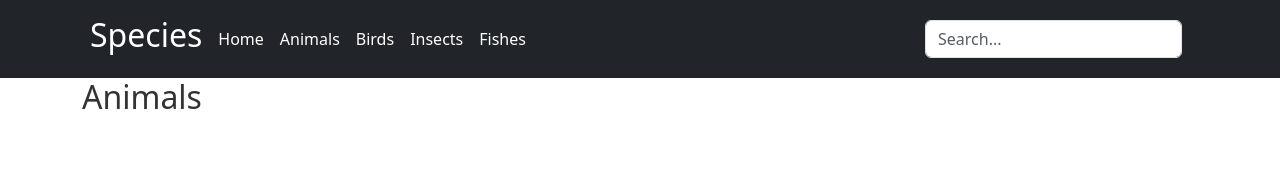
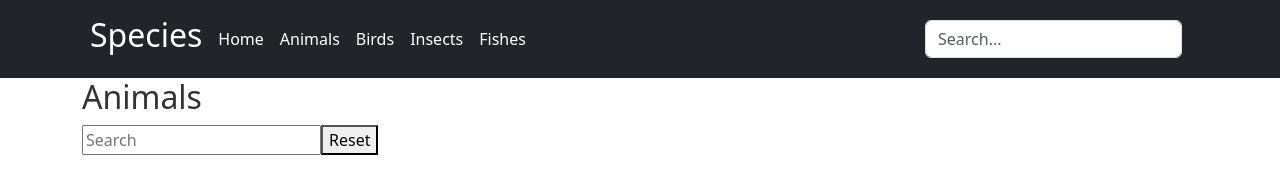
Before and after one commit to the-sankari/species, a React (Vite) app: page /animals in a window 1280 px wide. Shown: the top 185 px of the page. Built offline with nearby package versions, Linux system fonts and the light colour scheme.

Commit message:
Update on search functionality

```diff
--- a/src/routes/CategoryPage.jsx
+++ b/src/routes/CategoryPage.jsx
@@ -1,17 +1,39 @@
-/* eslint-disable react/prop-types */
-import { useParams } from "react-router-dom";
+import { useLocation, useParams } from "react-router-dom";
+import PropTypes from "prop-types";
 import Card from "../components/Card";
+import { useEffect, useState } from "react";
 
 function CategoryPage({ removeCard, removeLike, addLike, ...rest }) {
   const { category } = useParams();
-  const categoryItems = rest[category];
+  const location = useLocation();
+  const [search, setSearch] = useState("");
+  const categoryItems = rest[category] || [];
+
+  useEffect(() => {
+    setSearch("");
+  }, [location]);
+
+  const handleSearch = (e) => {
+    setSearch(e.target.value);
+  };
+
+  const filteredItems = categoryItems.filter((element) =>
+    element.name.toLowerCase().includes(search.toLowerCase())
+  );
 
   return (
     <>
       <h2 className="cat-name">{category}</h2>
+      <input
+        className="search"
+        type="text"
+        placeholder="Search"
+        value={search}
+        onChange={handleSearch}
+      />
+      <button onClick={() => setSearch("")}>Reset</button>
       <div className="card-container">
-        {categoryItems.map((item) => {
-          return (
+        {filteredItems.map((item) => (
           <Card
             key={item.name}
             name={item.name}
@@ -20,11 +42,17 @@ function CategoryPage({ removeCard, removeLike, addLike, ...rest }) {
             addLike={() => addLike(item.name, category, "add")}
             likes={item.likes}
           />
-          );
-        })}
+        ))}
       </div>
     </>
   );
 }
 
+CategoryPage.propTypes = {
+  removeCard: PropTypes.func.isRequired,
+  removeLike: PropTypes.func.isRequired,
+  addLike: PropTypes.func.isRequired,
+  filterData: PropTypes.func,
+};
+
 export default CategoryPage;
```
Lines whose indentation alone changed are shown as unchanged.
